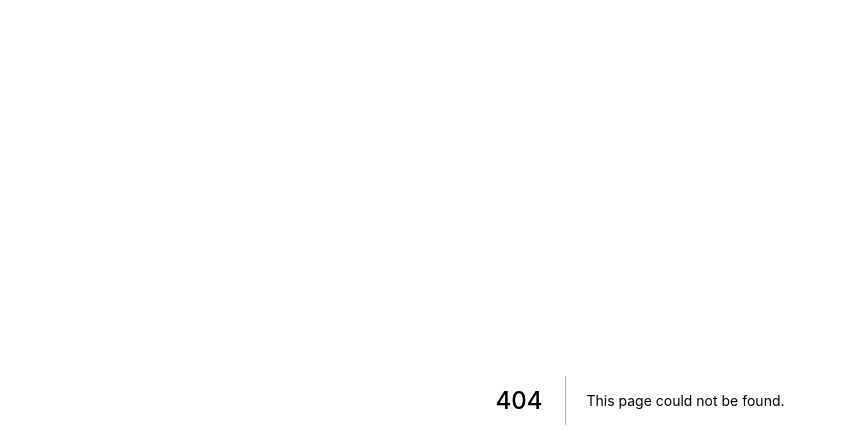
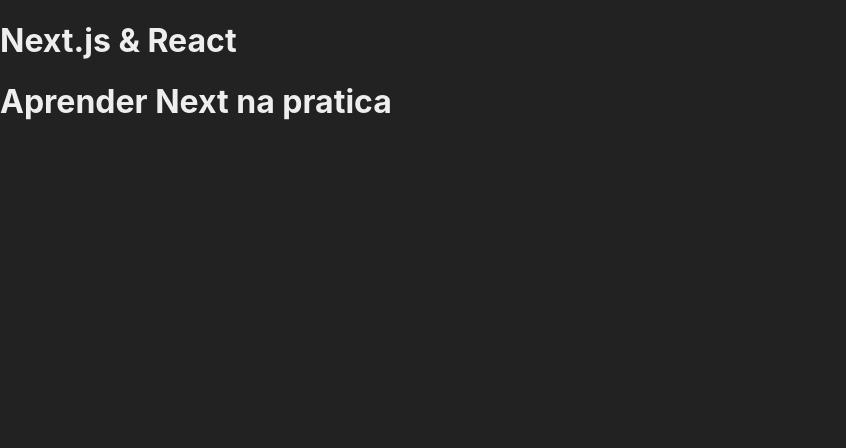
Before and after one commit to Smooke09/Cadastro---Integra-o-com-Banco-de-dados, a Next.js app: page /exemplo in a window 1280 px wide. Before the commit this address had no page. Shown: the top 448 px of the page, without its empty margins (0-846 px from the left). Built offline with nearby package versions, Linux system fonts and the light colour scheme.

Commit message:
component properties

```diff
--- /dev/null
+++ b/src/components/Cabecalho.jsx
@@ -0,0 +1,7 @@
+export default function Cabecalho(props) {
+  return (
+    <header>
+      <h1>{props.titulo}</h1>
+    </header>
+  );
+}
--- /dev/null
+++ b/src/pages/exemplo.jsx
@@ -0,0 +1,10 @@
+import Cabecalho from "../components/Cabecalho";
+
+export default function Exemplo() {
+  return (
+    <>
+      <Cabecalho titulo="Next.js & React" />
+      <Cabecalho titulo="Aprender Next na pratica" />
+    </>
+  );
+}
```
Also changed, not shown: src/pages/Estiloso.jsx (line endings or trailing spaces).
